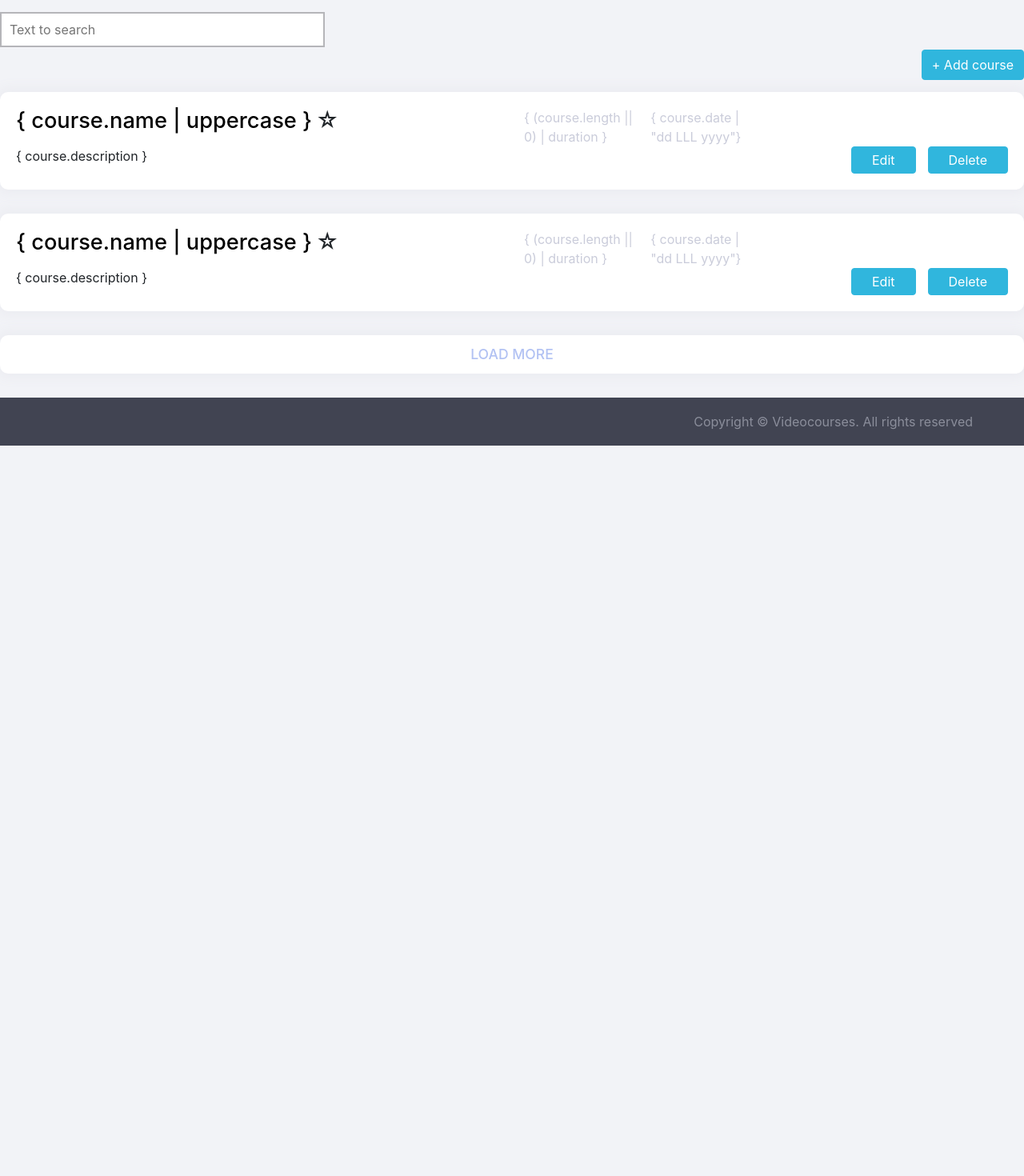
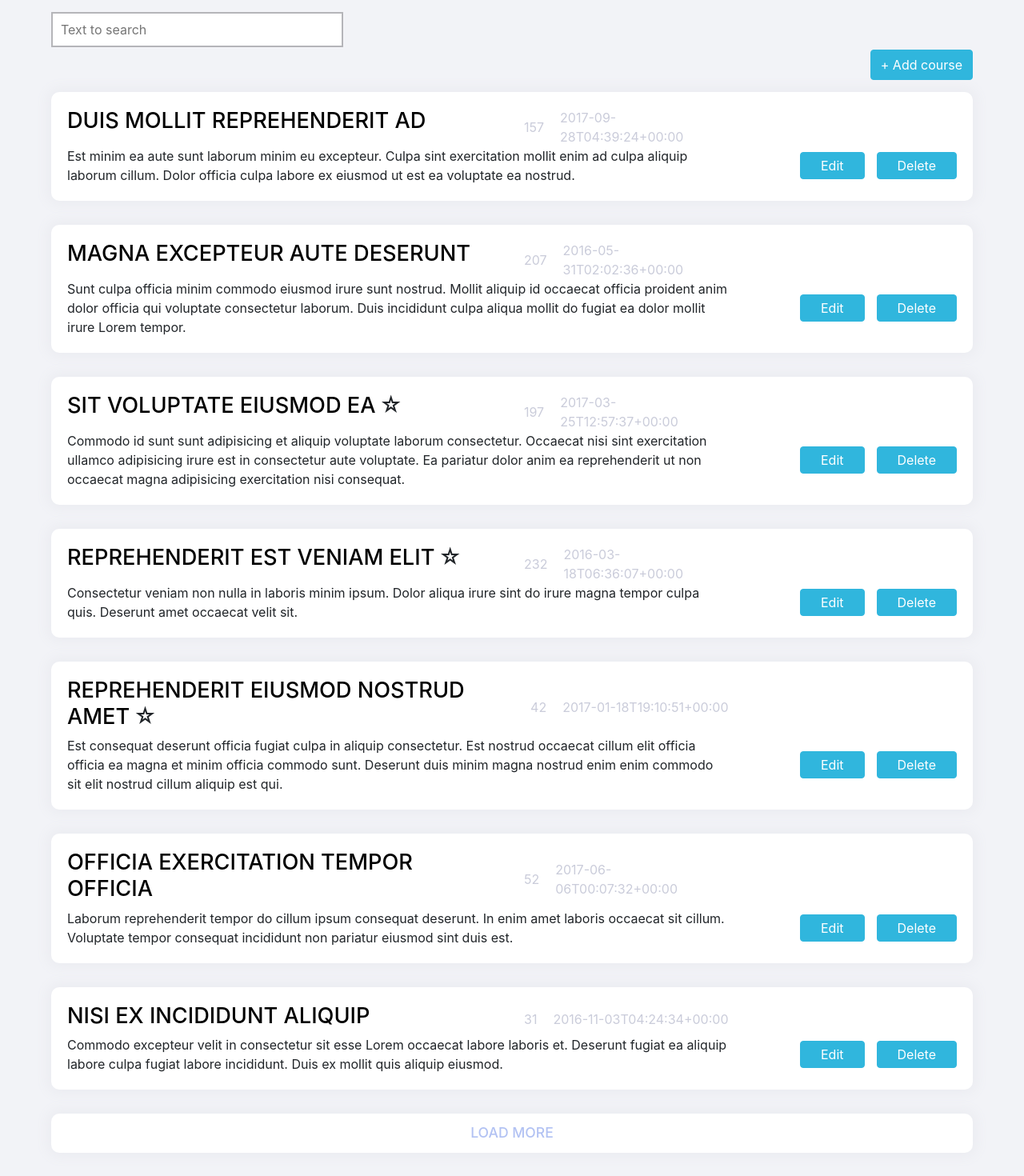
Before and after one commit to RudikAleksandr/CoursesApp, a React (Create React App) app: page / in a window 1280 px wide. Shown: the part 140-1610 px from the top of the page at 80% size. Before the commit the page ends 800 px from the top, so only its background shows below. Built offline with nearby package versions, Linux system fonts and the light colour scheme.

Commit message:
Add filtering courses and delete course

```diff
--- a/src/App.tsx
+++ b/src/App.tsx
@@ -8,8 +8,12 @@ function App() {
     <>
       <Header userFirstName='Aleksandr'
         userLastName='Rudin' />
-      <Breadcrumbs />
-      <Courses />
+      <main>
+        <Breadcrumbs />
+        <div className="content-min-height content-padding">
+          <Courses />
+        </div>
+      </main>
       <Footer />
     </>
   );
--- a/src/pages/courses/components/coursesItem/CoursesItem.tsx
+++ b/src/pages/courses/components/coursesItem/CoursesItem.tsx
@@ -22,17 +22,17 @@ function CoursesItem(props: Props) {
         <h2 className="courses-item__title col-md-12 col-lg-6">
           <a href=""
             className="courses-item__title-link">
-            {'{ course.name | uppercase  }'}
+            { props.course.name.toUpperCase() }
           </a>
-          <span className="courses-item__star-icon">☆</span>
+          {props.course.isTopRated ? <span className="courses-item__star-icon">☆</span> : ''}
         </h2>
         <div className="courses-item__date-time col-md-12 col-lg-3">
-          <time className="courses-item__time">{'{ (course.length || 0) | duration }'}</time>
-          <time className="courses-item__date">{'{ course.date | "dd LLL yyyy"}'}</time>
+          <time className="courses-item__time">{ props.course.length }</time>
+          <time className="courses-item__date">{ props.course.date }</time>
         </div>
       </div>
       <div className="row">
-        <p className="courses-item__description col-sm-12 col-md-9 col-lg-9">{'{ course.description }'}</p>
+        <p className="courses-item__description col-sm-12 col-md-9 col-lg-9">{ props.course.description }</p>
         <div className="courses-item__actions col-sm-12 col-md-3 col-lg-3">
           <button className="courses-item__edit-btn btn"
             onClick={handleClickEdit}>
--- a/src/pages/courses/courses/Courses.tsx
+++ b/src/pages/courses/courses/Courses.tsx
@@ -1,25 +1,26 @@
 import React, { Component } from 'react';
 import { CoursesItem, CoursesList, CoursesSectionActions } from '../components';
+import coursesJSON from './courses.json';
 
 class Courses extends Component {
-  courses = [{
-    id: "1",
-    name: 'name 1'
-  }, {
-    id: "2",
-    name: 'name 2'
-  }]
+  courses = coursesJSON.courses;
+  state = {
+    courses: this.courses
+  }
 
   handleChangeSearchText = (value: string): void => {
-
+    this.setState({
+      courses: this.courses.filter((course) => course.name.includes(value))
+    })
   }
 
   handleClickEdit = (id: string): void => {
 
   }
 
-  handleClickDelete = (id: string): void => {
-
+  handleClickDelete = (id: number): void => {
+    this.courses = this.courses.filter((course) => course.id !== id);
+    this.setState({ courses: this.courses });
   }
 
   handleClickLoadMore = (): void => {
@@ -31,7 +32,7 @@ class Courses extends Component {
       <section>
         <CoursesSectionActions onChangeSearchText={this.handleChangeSearchText} />
          <CoursesList onClickLoadMore={this.handleClickLoadMore}>
-            {this.courses.map((course: any) => {
+            {this.state.courses.map((course: any) => {
                 return <CoursesItem key={course.id}
                   course={course}
                   onClickEdit={this.handleClickEdit}
--- /dev/null
+++ b/src/pages/courses/courses/courses.json
@@ -0,0 +1,169 @@
+{
+	"courses": [
+  {
+    "id": 8693,
+    "name": "duis mollit reprehenderit ad",
+    "description": "Est minim ea aute sunt laborum minim eu excepteur. Culpa sint exercitation mollit enim ad culpa aliquip laborum cillum. Dolor officia culpa labore ex eiusmod ut est ea voluptate ea nostrud.",
+    "isTopRated": false,
+    "date": "2017-09-28T04:39:24+00:00",
+    "authors": [
+      {
+        "id": 1370,
+        "name": "Polly",
+        "lastName": "Sosa"
+      }
+    ],
+    "length": 157
+  },
+  {
+    "id": 4980,
+    "name": "magna excepteur aute deserunt",
+    "description": "Sunt culpa officia minim commodo eiusmod irure sunt nostrud. Mollit aliquip id occaecat officia proident anim dolor officia qui voluptate consectetur laborum. Duis incididunt culpa aliqua mollit do fugiat ea dolor mollit irure Lorem tempor.",
+    "isTopRated": false,
+    "date": "2016-05-31T02:02:36+00:00",
+    "authors": [
+      {
+        "id": 8413,
+        "name": "Greta",
+        "lastName": "Richardson"
+      },
+      {
+        "id": 7458,
+        "name": "Deana",
+        "lastName": "Bruce"
+      },
+      {
+        "id": 5508,
+        "name": "Patsy",
+        "lastName": "Bright"
+      }
+    ],
+    "length": 207
+  },
+  {
+    "id": 4282,
+    "name": "sit voluptate eiusmod ea",
+    "description": "Commodo id sunt sunt adipisicing et aliquip voluptate laborum consectetur. Occaecat nisi sint exercitation ullamco adipisicing irure est in consectetur aute voluptate. Ea pariatur dolor anim ea reprehenderit ut non occaecat magna adipisicing exercitation nisi consequat.",
+    "isTopRated": true,
+    "date": "2017-03-25T12:57:37+00:00",
+    "authors": [
+      {
+        "id": 3618,
+        "name": "Laura",
+        "lastName": "Kirby"
+      },
+      {
+        "id": 9064,
+        "name": "Quinn",
+        "lastName": "Cain"
+      }
+    ],
+    "length": 197
+  },
+  {
+    "id": 1936,
+    "name": "reprehenderit est veniam elit",
+    "description": "Consectetur veniam non nulla in laboris minim ipsum. Dolor aliqua irure sint do irure magna tempor culpa quis. Deserunt amet occaecat velit sit.",
+    "isTopRated": true,
+    "date": "2016-03-18T06:36:07+00:00",
+    "authors": [
+      {
+        "id": 9926,
+        "name": "Burt",
+        "lastName": "Holland"
+      },
+      {
+        "id": 6440,
+        "name": "Andrews",
+        "lastName": "Byers"
+      },
+      {
+        "id": 8509,
+        "name": "Shawn",
+        "lastName": "Craig"
+      }
+    ],
+    "length": 232
+  },
+  {
+    "id": 2006,
+    "name": "reprehenderit eiusmod nostrud amet",
+    "description": "Est consequat deserunt officia fugiat culpa in aliquip consectetur. Est nostrud occaecat cillum elit officia officia ea magna et minim officia commodo sunt. Deserunt duis minim magna nostrud enim enim commodo sit elit nostrud cillum aliquip est qui.",
+    "isTopRated": true,
+    "date": "2017-01-18T19:10:51+00:00",
+    "authors": [
+      {
+        "id": 21,
+        "name": "Maddox",
+        "lastName": "Diaz"
+      },
+      {
+        "id": 800,
+        "name": "Glenda",
+        "lastName": "Juarez"
+      },
+      {
+        "id": 1772,
+        "name": "Hilda",
+        "lastName": "Gaines"
+      },
+      {
+        "id": 3003,
+        "name": "Abbott",
+        "lastName": "Mckay"
+      }
+    ],
+    "length": 42
+  },
+  {
+    "id": 1672,
+    "name": "officia exercitation tempor officia",
+    "description": "Laborum reprehenderit tempor do cillum ipsum consequat deserunt. In enim amet laboris occaecat sit cillum. Voluptate tempor consequat incididunt non pariatur eiusmod sint duis est.",
+    "isTopRated": false,
+    "date": "2017-06-06T00:07:32+00:00",
+    "authors": [
+      {
+        "id": 1167,
+        "name": "Garrison",
+        "lastName": "Chambers"
+      },
+      {
+        "id": 9215,
+        "name": "Ofelia",
+        "lastName": "Rodgers"
+      },
+      {
+        "id": 978,
+        "name": "Avila",
+        "lastName": "Bolton"
+      }
+    ],
+    "length": 52
+  },
+  {
+    "id": 3946,
+    "name": "nisi ex incididunt aliquip",
+    "description": "Commodo excepteur velit in consectetur sit esse Lorem occaecat labore laboris et. Deserunt fugiat ea aliquip labore culpa fugiat labore incididunt. Duis ex mollit quis aliquip eiusmod.",
+    "isTopRated": false,
+    "date": "2016-11-03T04:24:34+00:00",
+    "authors": [
+      {
+        "id": 612,
+        "name": "Pam",
+        "lastName": "Vazquez"
+      },
+      {
+        "id": 6050,
+        "name": "Norman",
+        "lastName": "Love"
+      },
+      {
+        "id": 2252,
+        "name": "Reba",
+        "lastName": "Perez"
+      }
+    ],
+    "length": 31
+  }
+]
+}
```
